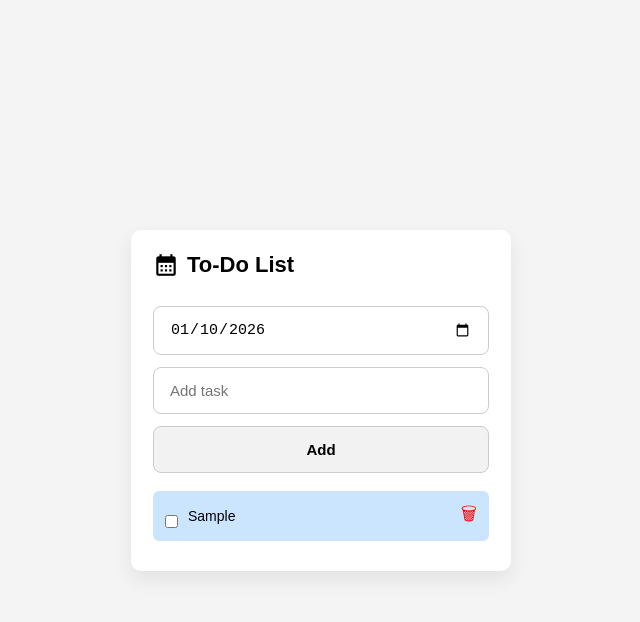
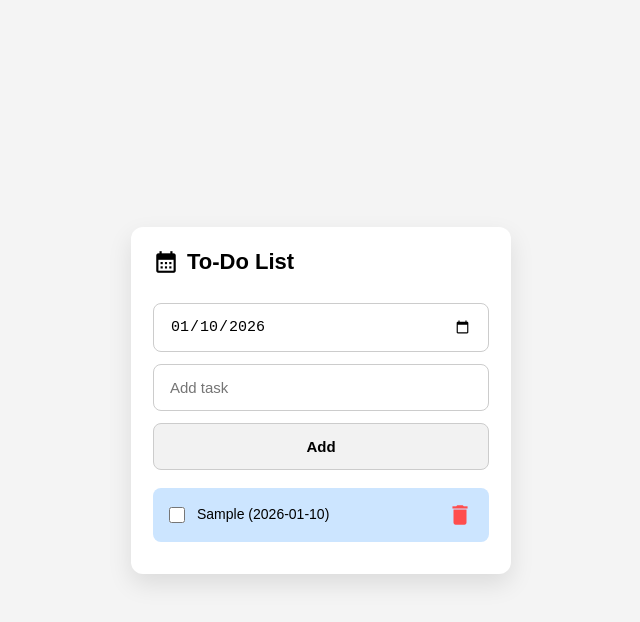
Before and after one commit to vaishnavikrishnamoorthi/To-Do-List, a plain HTML site: page index.html in a window 1280 px wide. Both pictures are taken after typing "Sample" into the empty fields and a click on the button "Add". Shown: the whole page, without its empty margins (319-959 px from the left). Drawn offline with Linux system fonts and the light colour scheme.

Commit message:
changes completed

```diff
--- a/script.js
+++ b/script.js
@@ -6,10 +6,14 @@ const taskList = document.getElementById("taskList");
 const today = new Date().toISOString().split("T")[0];
 datePicker.value = today;
 
-let tasks = {}; // { date: [{ text, completed }] }
+let tasks = JSON.parse(localStorage.getItem("tasks")) || {};
 
 datePicker.addEventListener("change", renderTasks);
 addBtn.addEventListener("click", addTask);
+
+function saveTasks() {
+    localStorage.setItem("tasks", JSON.stringify(tasks));
+}
 
 function getDateType(date) {
     if (date < today) return "past";
@@ -18,12 +22,12 @@ function getDateType(date) {
 }
 
 function renderTasks() {
-    const selectedDate = datePicker.value;
-    const dateType = getDateType(selectedDate);
-
     taskList.innerHTML = "";
 
-    if (dateType === "past") {
+    const selectedDate = datePicker.value;
+    const selectedDateType = getDateType(selectedDate);
+
+    if (selectedDateType === "past") {
         taskInput.disabled = true;
         addBtn.disabled = true;
     } else {
@@ -31,7 +35,12 @@ function renderTasks() {
         addBtn.disabled = false;
     }
 
-    (tasks[selectedDate] || []).forEach((task, index) => {
+    const allDates = Object.keys(tasks).sort();
+
+    allDates.forEach(date => {
+        const dateType = getDateType(date);
+
+        tasks[date].forEach((task, index) => {
             const li = document.createElement("li");
             li.className = dateType;
 
@@ -41,34 +50,44 @@ function renderTasks() {
             const checkbox = document.createElement("input");
             checkbox.type = "checkbox";
             checkbox.checked = task.completed;
-
-        const taskText = document.createElement("span");
-        taskText.textContent = task.text;
-
-        if (task.completed) {
-            taskText.classList.add("task-completed");
-        }
+            checkbox.disabled = dateType === "past";
 
             checkbox.addEventListener("change", () => {
                 task.completed = checkbox.checked;
-            taskText.classList.toggle("task-completed");
+                saveTasks();
+                renderTasks();
             });
 
+            const span = document.createElement("span");
+            span.className = "task-text";
+            span.textContent = `${task.text} (${date})`;
+
+            if (task.completed) {
+                span.classList.add("completed");
+            }
+
             leftDiv.appendChild(checkbox);
-        leftDiv.appendChild(taskText);
+            leftDiv.appendChild(span);
 
             const deleteBtn = document.createElement("span");
-        deleteBtn.textContent = "🗑";
-        deleteBtn.className = "delete-btn";
+            deleteBtn.className = "material-icons delete-btn";
+            deleteBtn.textContent = "delete";
 
             deleteBtn.addEventListener("click", () => {
-            tasks[selectedDate].splice(index, 1);
+                tasks[date].splice(index, 1);
+
+                if (tasks[date].length === 0) {
+                    delete tasks[date];
+                }
+
+                saveTasks();
                 renderTasks();
             });
 
             li.appendChild(leftDiv);
             li.appendChild(deleteBtn);
             taskList.appendChild(li);
+        });
     });
 }
 
@@ -88,6 +107,7 @@ function addTask() {
     });
 
     taskInput.value = "";
+    saveTasks();
     renderTasks();
 }
 
--- a/style.css
+++ b/style.css
@@ -17,8 +17,8 @@ body {
     background: #ffffff;
     width: 380px;
     padding: 22px;
-    border-radius: 10px;
-    box-shadow: 0 8px 20px rgba(0, 0, 0, 0.08);
+    border-radius: 12px;
+    box-shadow: 0 10px 25px rgba(0, 0, 0, 0.1);
 }
 
 h2 {
@@ -71,34 +71,40 @@ ul {
 }
 
 li {
-    padding: 10px 12px;
-    margin-bottom: 8px;
-    border-radius: 6px;
+    display: flex;
+    justify-content: space-between;
+    align-items: center;
+    padding: 14px 16px;
+    margin-bottom: 10px;
+    border-radius: 8px;
     font-size: 14px;
-    display: flex;
-    align-items: center;
-    justify-content: space-between;
-
 }
 
 .task-left {
     display: flex;
     align-items: center;
-    gap: 10px;
+    gap: 12px;
 }
 
-.task-completed {
+.task-left input[type="checkbox"] {
+    width: 16px;
+    height: 16px;
+    margin: 0;
+    flex-shrink: 0;
+}
+
+.task-text {
+    display: flex;
+    flex-direction: column;
+    align-items: center;
+    line-height: 1.3;
+}
+
+.task-text.completed {
     text-decoration: line-through;
     opacity: 0.6;
 }
 
-.delete-btn {
-    cursor: pointer;
-    color: red;
-    font-size: 18px;
-}
-
-/* Date-based colors */
 .past {
     background: #e0e0e0;
     color: #666;
@@ -111,3 +117,8 @@ li {
 .future {
     background: #d4edda;
 }
+
+.delete-btn {
+    cursor: pointer;
+    color: #ff4d4d;
+}
```
Lines whose indentation alone changed are shown as unchanged.
